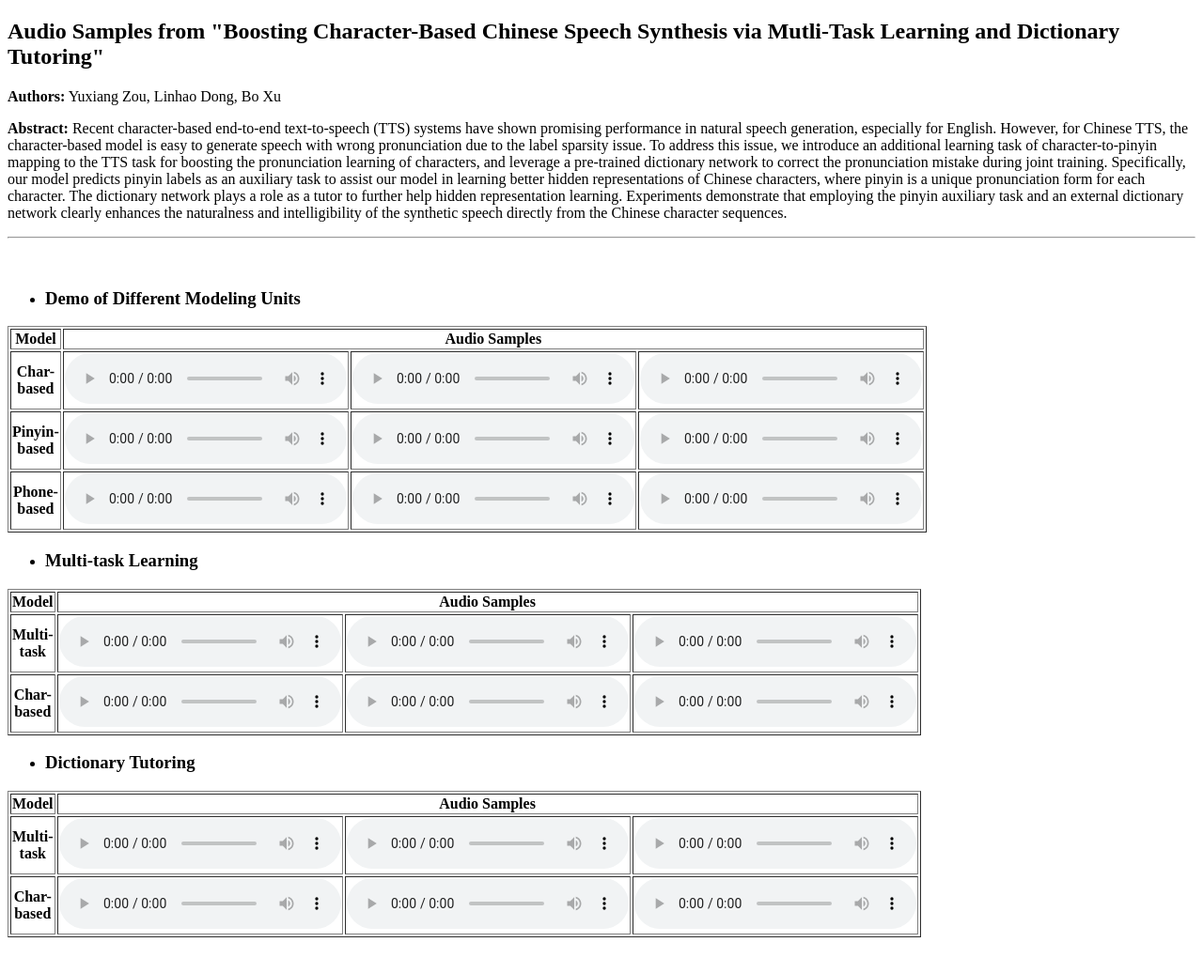
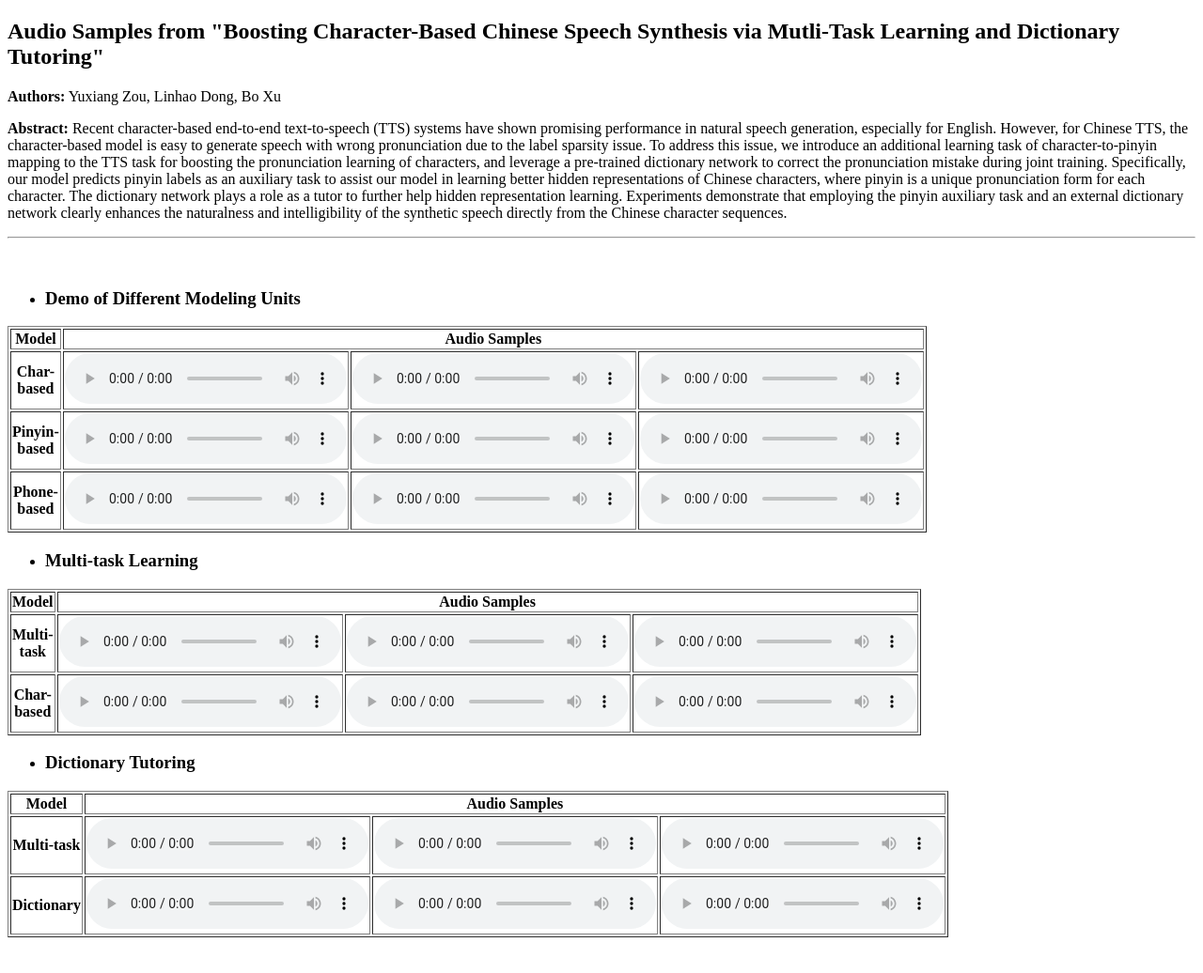
Before and after one commit to sysuzyx/ChineseTTS, a plain HTML site: page index.html in a window 1280 px wide. Shown: the whole page at 94% size. Drawn offline with Linux system fonts and the light colour scheme.

Commit message:
Update index.html

```diff
--- a/index.html
+++ b/index.html
@@ -123,7 +123,7 @@
       </audio></th>
     </tr>
     <tr>
-      <th width="35%" align="right" style="text-align: center" scope="col">Char-based</th>
+      <th width="35%" align="right" style="text-align: center" scope="col">Dictionary</th>
       <th width="35%" style="text-align: center" scope="col"><audio controls>
         <source src="demo/dict/E_1.wav" type="audio/wav">
       </audio></th>
```
